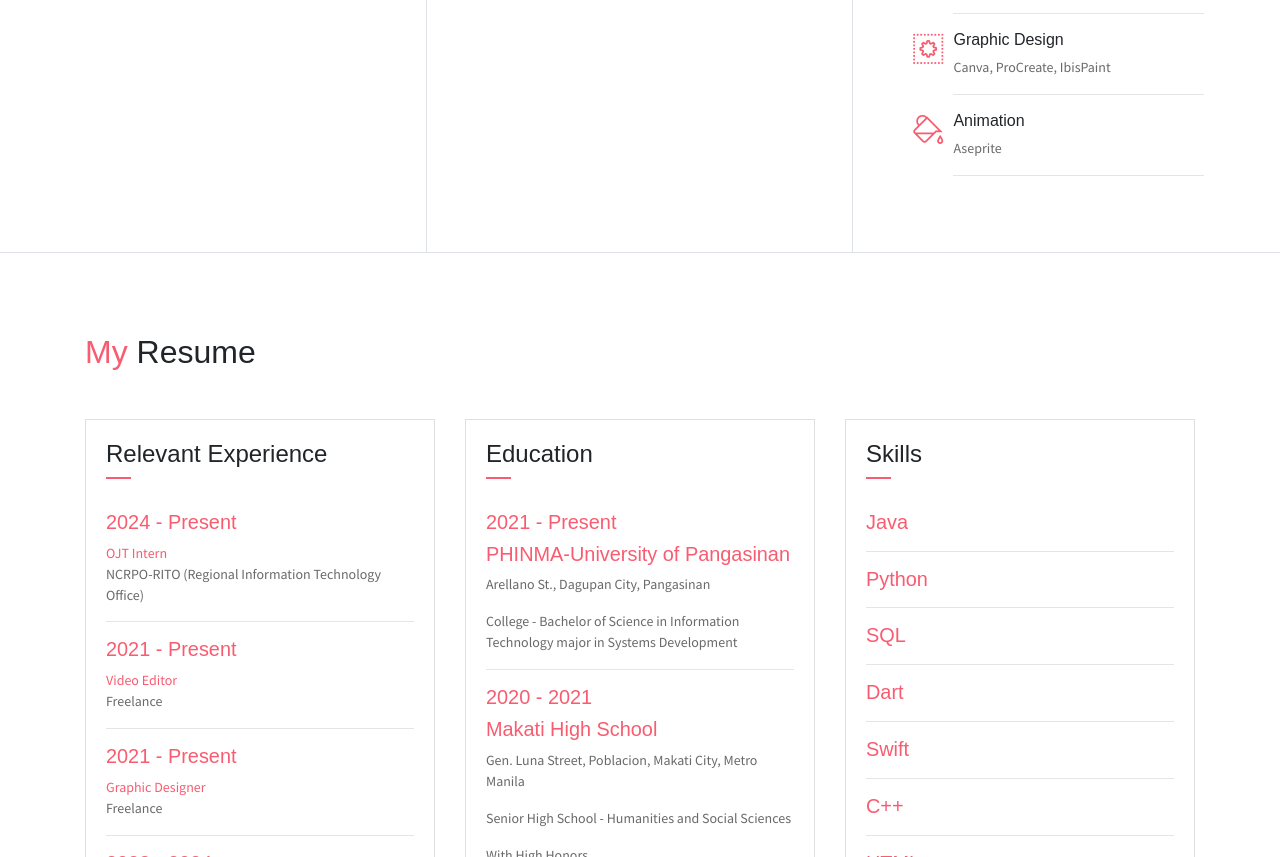
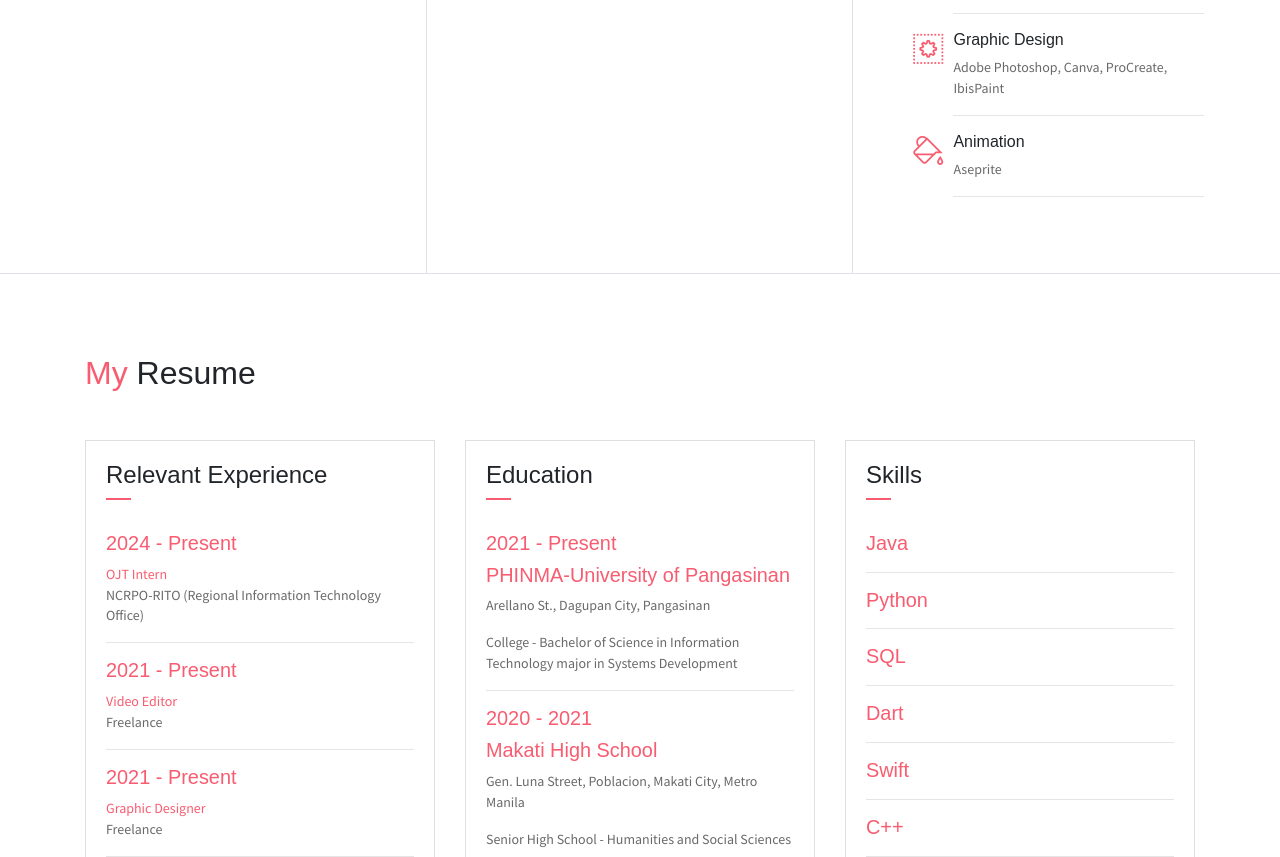
Before and after one commit to angelhalog/angelhalog.github.io, a plain HTML site: page index.html in a window 1280 px wide. Shown: the part 1082-1939 px from the top of the page. Drawn offline with Linux system fonts and the light colour scheme.

Commit message:
updated graphic design techstack

```diff
--- a/index.html
+++ b/index.html
@@ -110,7 +110,7 @@
                     <div class="col-1 text-danger pt-1"><i class="ti-widget icon-lg"></i></div>
                     <div class="col-10 ml-auto mr-3">
                         <h6>Graphic Design</h6>
-                        <p class="subtitle">Canva, ProCreate, IbisPaint</p>
+                        <p class="subtitle">Adobe Photoshop, Canva, ProCreate, IbisPaint</p>
                         <hr>
                     </div>
                 </div>
```
